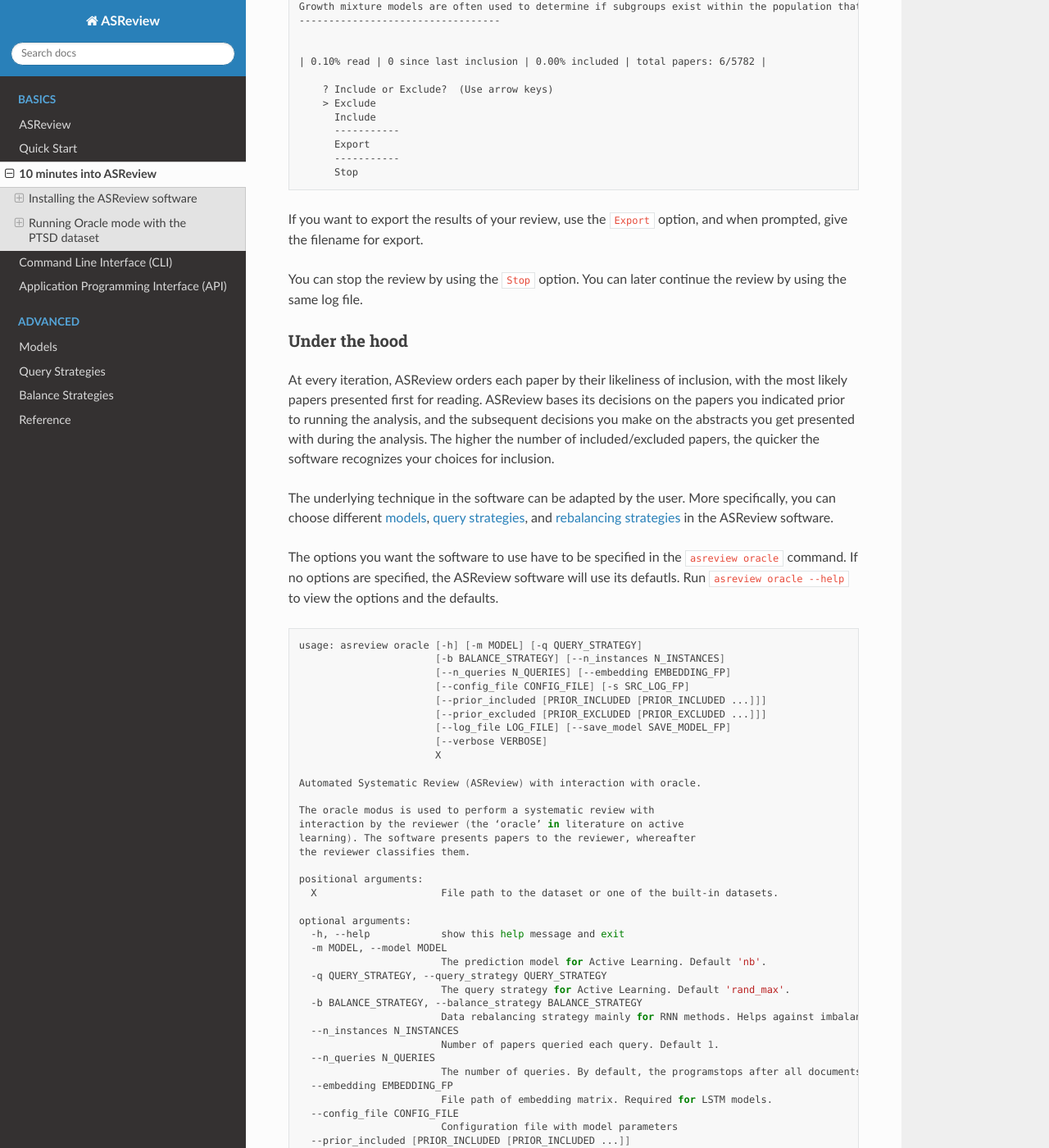
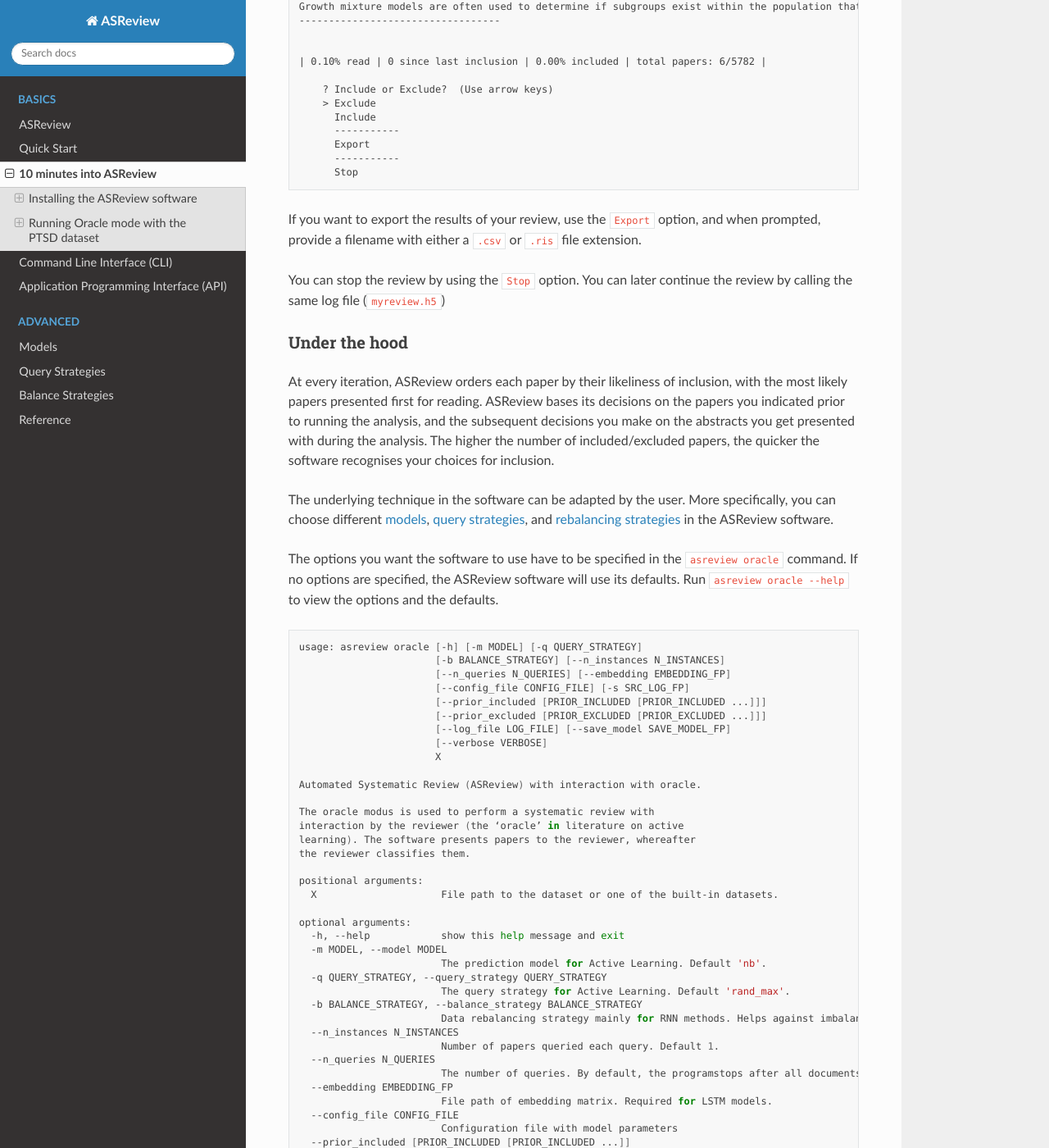
Before and after one commit to asreview/asreview, a Sphinx documentation site: the page built from docs/source/10minutes_asreview.rst, in a window 1280 px wide and 1400 px high, scrolled down 4432 px. Shown: the whole window at 82% size. Built offline with Sphinx 7.4.7 and the Read the Docs theme 2.0.0, drawn with Linux system fonts in a browser that asks for light colours; some of the changed text lies outside the part shown.

Commit message:
Textual update to the 10minutes tutorial (#135)

```diff
--- a/docs/source/10minutes_asreview.rst
+++ b/docs/source/10minutes_asreview.rst
@@ -198,7 +198,7 @@
 
 .. code:: bash
 
-    asreview oracle example_ptsd --prior_included 29 181 379 2001 3928 3929 4547 --prior_excluded 31 90 892 3898 3989 4390 --log_file results.log
+    asreview oracle example_ptsd --prior_included 29 181 379 2001 3928 3929 4547 --prior_excluded 31 90 892 3898 3989 4390 --log_file myreview.h5
 
 The systematic review process
 ~~~~~~~~~~~~~~~~~~~~~~~~~~~~~
@@ -235,10 +235,9 @@
 	  Stop
 
 If you want to export the results of your review, use the ``Export`` option, and when
-prompted, give the filename for export.
+prompted, provide a filename with either a ``.csv`` or ``.ris`` file extension.
 
-You can stop the review by using the ``Stop`` option. You can later continue the review by using
-the same log file.
+You can stop the review by using the ``Stop`` option. You can later continue the review by calling the same log file (``myreview.h5``)
 
 Under the hood
 ~~~~~~~~~~~~~~
@@ -248,7 +247,7 @@
 decisions on the papers you indicated prior to running the analysis, and the subsequent
 decisions you make on the abstracts you get presented with during the
 analysis. The higher the number of included/excluded papers, the quicker
-the software recognizes your choices for inclusion.
+the software recognises your choices for inclusion.
 
 The underlying technique in the software can be adapted by the user.
 More specifically, you can choose different
@@ -261,7 +260,7 @@
 
 The options you want the software to use have to be specified in the
 ``asreview oracle`` command. If no options are specified, the ASReview
-software will use its defautls. Run ``asreview oracle --help`` to view
+software will use its defaults. Run ``asreview oracle --help`` to view
 the options and the defaults.
 
 .. code:: bash
@@ -319,9 +318,9 @@
 The ASReview software will keep presenting abstracts.
 The longer you continue reading, the better the model will
 understand your review requirements, and the less likely any important papers
-are left not reviewed. You can stop reading abstracts at any time, by pressing using the ``Stop``
-option.
+are left not reviewed. You can stop reading abstracts at any time, by using the ``Stop`` option.
 
-You can view the results by using the 'export to csv' option after stopping your review.
-Papers are ordered as follows: first the included papers, then unlabeled papers by decreasing
-likeliness of inclusions, then excluded papers.
+You can view the results of your automated systematic review by using the `` Export`` option. The export file you created earlier (for example ``myresults.csv``) can be viewed by running ``open myresults.csv``.
+
+In the exported file, papers are ordered as follows: 1) the manually included papers, 2) the unlabeled papers by decreasing
+likeliness of inclusions, 3) the manually excluded papers.
```
Also changed, not shown: other parts of docs/source/10minutes_asreview.rst (+2 -2 lines).
